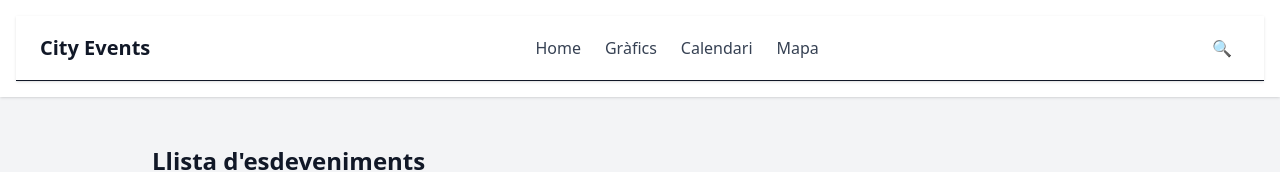
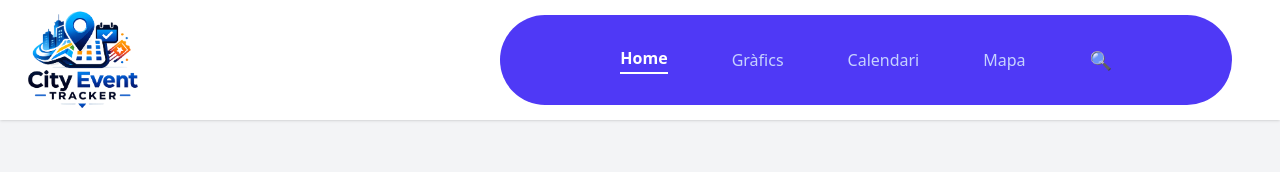
Before and after one commit to triflip/city-events-tracker, a React (Vite) app: page / in a window 1280 px wide. Shown: the top 172 px of the page. Built offline with nearby package versions, Linux system fonts and the light colour scheme; no server answers; the database is empty.

Commit message:
style: add logo and chenge visual nav

```diff
--- a/src/components/ui/Navbar.jsx
+++ b/src/components/ui/Navbar.jsx
@@ -15,48 +15,37 @@ export default function Navbar() {
       fields: ["title", "description", "location"],
     });
     setIsSearchOpen(false);
+    setQuery("");
     navigate("/");
   }
 
+  const linkClass = ({ isActive }) =>
+    isActive
+      ? "text-white font-semibold border-b-2 border-white pb-0.5"
+      : "text-indigo-200 hover:text-white transition-colors";
+
   return (
     <>
-      <nav className="flex items-center justify-between px-6 py-3 border-b bg-white shadow-sm">
+      <nav className="flex items-center justify-end flex-1 h-full">
+       <div className="flex items-center gap-16 font-medium bg-indigo-600 h-3/4 px-30 rounded-full ml-auto mr-6">
+          <NavLink to="/" className={linkClass} onClick={clearFilters}>Home</NavLink>
+          <NavLink to="/charts" className={linkClass}>Gràfics</NavLink>
+          <NavLink to="/calendar" className={linkClass}>Calendari</NavLink>
+          <NavLink to="/map" className={linkClass}>Mapa</NavLink>
 
-        <button
-          className="text-xl font-bold hover:text-blue-600"
-          onClick={() => {
-            clearFilters();
-            navigate("/");
-          }}
-        >
-          City Events
-        </button>
-
-        <div className="hidden md:flex gap-6 text-gray-700 font-medium">
-          <NavLink
-            to="/"
-            className="hover:text-blue-600"
-            onClick={clearFilters}
+          <button
+            onClick={() => setIsSearchOpen(true)}
+            className="text-indigo-200 hover:text-white transition-colors text-lg"
           >
-            Home
-          </NavLink>
-          <NavLink to="/charts" className="hover:text-blue-600">Gràfics</NavLink>
-          <NavLink to="/calendar" className="hover:text-blue-600">Calendari</NavLink>
-          <NavLink to="/map" className="hover:text-blue-600">Mapa</NavLink>
+            🔍
+          </button>
         </div>
-
-        <button
-          onClick={() => setIsSearchOpen(true)}
-          className="p-2 rounded hover:bg-gray-100"
-        >
-          🔍
-        </button>
       </nav>
 
       {isSearchOpen && (
         <div className="fixed inset-0 bg-black/40 flex items-center justify-center z-50">
-          <div className="bg-white p-4 rounded shadow-lg w-80">
-            <h2 className="text-lg font-semibold mb-3">Cerca</h2>
+          <div className="bg-white p-6 rounded-xl shadow-xl w-96">
+            <h2 className="text-lg font-semibold mb-4 text-gray-800">Cerca esdeveniments</h2>
 
             <input
               type="text"
@@ -64,21 +53,20 @@ export default function Navbar() {
               onChange={(e) => setQuery(e.target.value)}
               onKeyDown={(e) => e.key === "Enter" && handleSearch()}
               placeholder="Escriu paraules clau..."
-              className="w-full px-3 py-2 border border-gray-300 rounded mb-4"
+              className="w-full px-4 py-2.5 border border-gray-300 rounded-lg mb-4 focus:outline-none focus:ring-2 focus:ring-indigo-500"
               autoFocus
             />
 
             <div className="flex justify-end gap-2">
               <button
                 onClick={() => setIsSearchOpen(false)}
-                className="px-3 py-1 rounded border border-gray-300"
+                className="px-4 py-2 rounded-lg border border-gray-300 text-gray-600 hover:bg-gray-50 transition-colors"
               >
                 Cancel·lar
               </button>
-
               <button
                 onClick={handleSearch}
-                className="px-3 py-1 rounded bg-blue-600 text-white"
+                className="px-4 py-2 rounded-lg bg-indigo-600 text-white hover:bg-indigo-700 transition-colors"
               >
                 Cerca
               </button>
--- a/src/layout/MainLayout.jsx
+++ b/src/layout/MainLayout.jsx
@@ -1,10 +1,27 @@
 import { Outlet } from "react-router-dom";
 import Navbar from "../components/ui/Navbar";
+import logo_1 from "../assets/logo_1.png";
+import { useNavigate } from "react-router-dom";
+import { useSearch } from "../hooks/useSearch";
 
 export default function MainLayout() {
+  const navigate = useNavigate();
+  const { clearFilters } = useSearch();
+
   return (
     <div className="min-h-screen bg-gray-100 flex flex-col">
-      <header className="p-4 bg-white shadow">
+      <header className="bg-white shadow flex items-center px-6 gap-6" style={{ height: "120px" }}>
+        <button
+          onClick={() => { clearFilters(); navigate("/"); }}
+          className="h-full py-2 shrink-0"
+        >
+          <img
+            src={logo_1}
+            alt="City Event Tracker"
+            className="h-full w-auto object-contain"
+          />
+        </button>
+
         <Navbar />
       </header>
 
```
Also changed, not shown: src/assets/logo_1.png (added), src/assets/logo_2.png (added).
